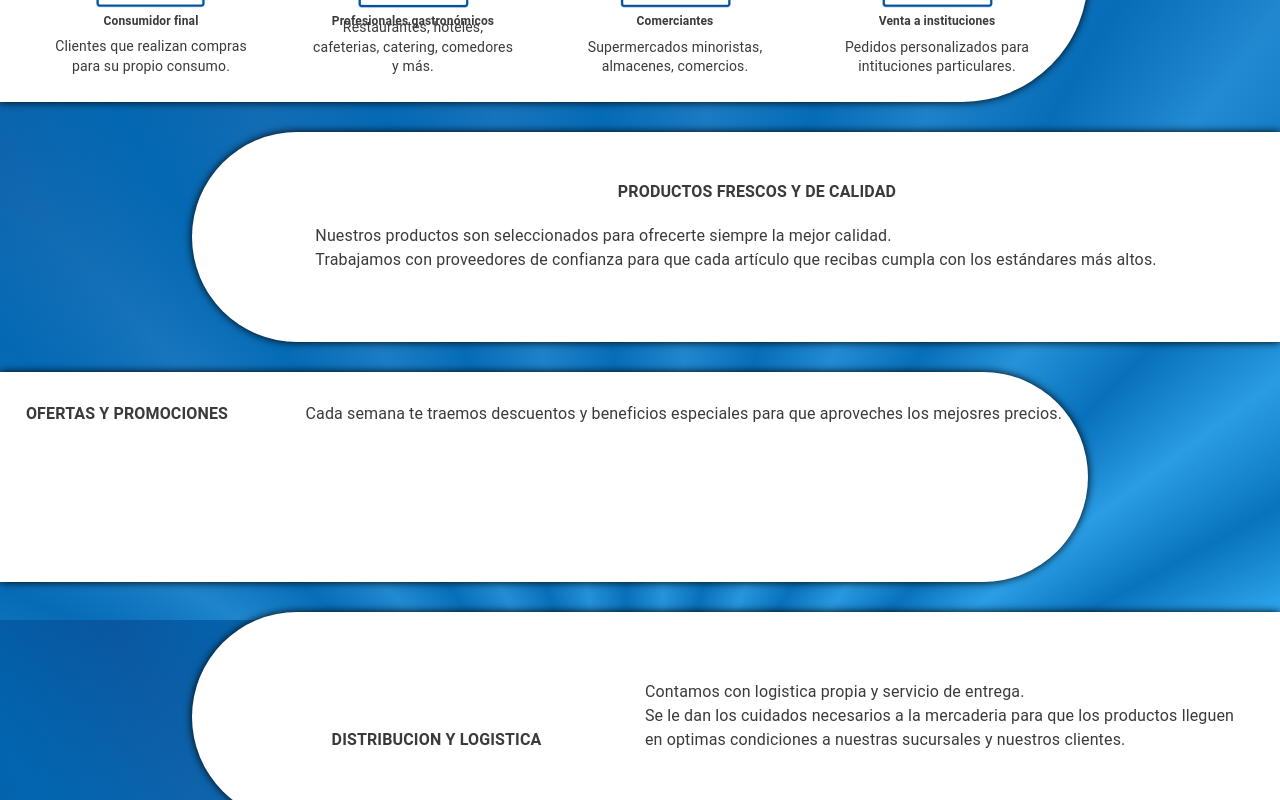
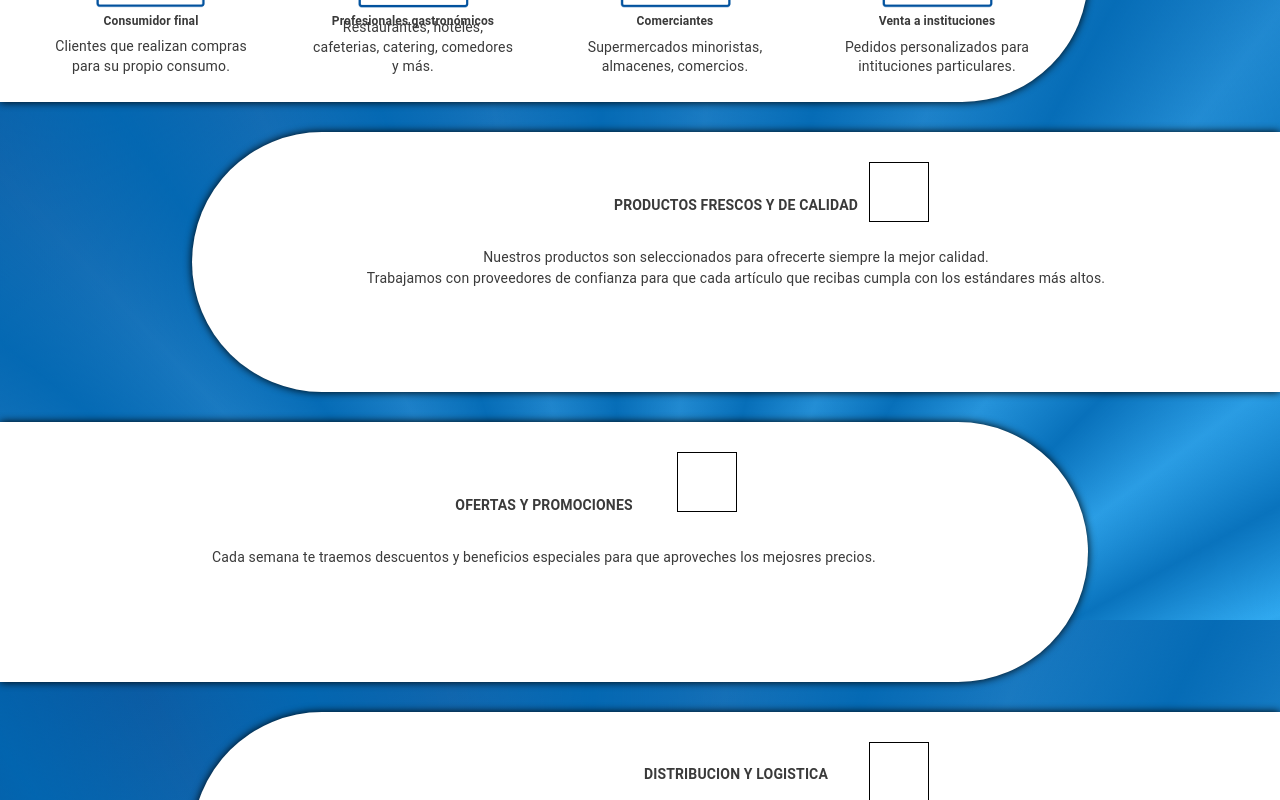
Before and after one commit to AgusOs/refrigerados-santiago, a React (Vite) app: page /como-comprar in a window 1280 px wide. Shown: the part 980-1780 px from the top of the page. Built offline with nearby package versions, Linux system fonts and the light colour scheme.

Commit message:
fix texto

```diff
--- a/src/components/pages/como-comprar/ComoComprar.module.css
+++ b/src/components/pages/como-comprar/ComoComprar.module.css
@@ -25,36 +25,50 @@ p {
 .textRowLeft {
     display: flex;
     flex-wrap: wrap;
-    justify-content: space-around;
-    align-items: flex-start;
+    flex-direction: column;
+    justify-content: center;
+    align-items: center;
     background-color: white;
     padding: 30px 20px 60px 20px;
     width: 85%;
-    height: 210px;
+    height: 260px;
     border-radius: 0 160px 160px 0;
     margin-top: 30px;
     box-shadow: 0 0 8px rgba(0, 0, 0, 1);
     align-self: flex-start;
+    text-align: center;
+    font-size: 14px;
+    position: relative ;
 }
 
 .textRowRight {
     display: flex;
     flex-wrap: wrap;
-    justify-content: space-around;
-    align-items: flex-end;
+    flex-direction: column;
+    justify-content: center;
+    align-items: center;
     background-color: white;
     padding: 30px 20px 60px 20px;
     width: 85%;
-    height: 210px;
+    height: 260px;
     border-radius: 160px 0 0 160px;
     margin-top: 30px;
     box-shadow: 0 0 8px rgba(0, 0, 0, 1);
     align-self: flex-end;
+    text-align: center;
+    font-size: 14px;
+    position: relative;
 }
 
 .textRowIcon {
-    width: 42px;
-    height: 42px;
+    width: 60px;
+    height: 60px;
+    /* sacar esto */
+    border: solid 1px black;
+    position: absolute;
+    top: 30px;
+    left: 65%;
+    transform: translateX(-50%);
 }
 
 .card {
@@ -172,6 +186,12 @@ p {
 
     .portadaimg {
         max-width: 450px;
+        font-size: 12px;
+    }
+
+    .textRowLeft .textRowRight {
+        height: 210px;
+        font-size: 12px;
     }
 }
 
```
